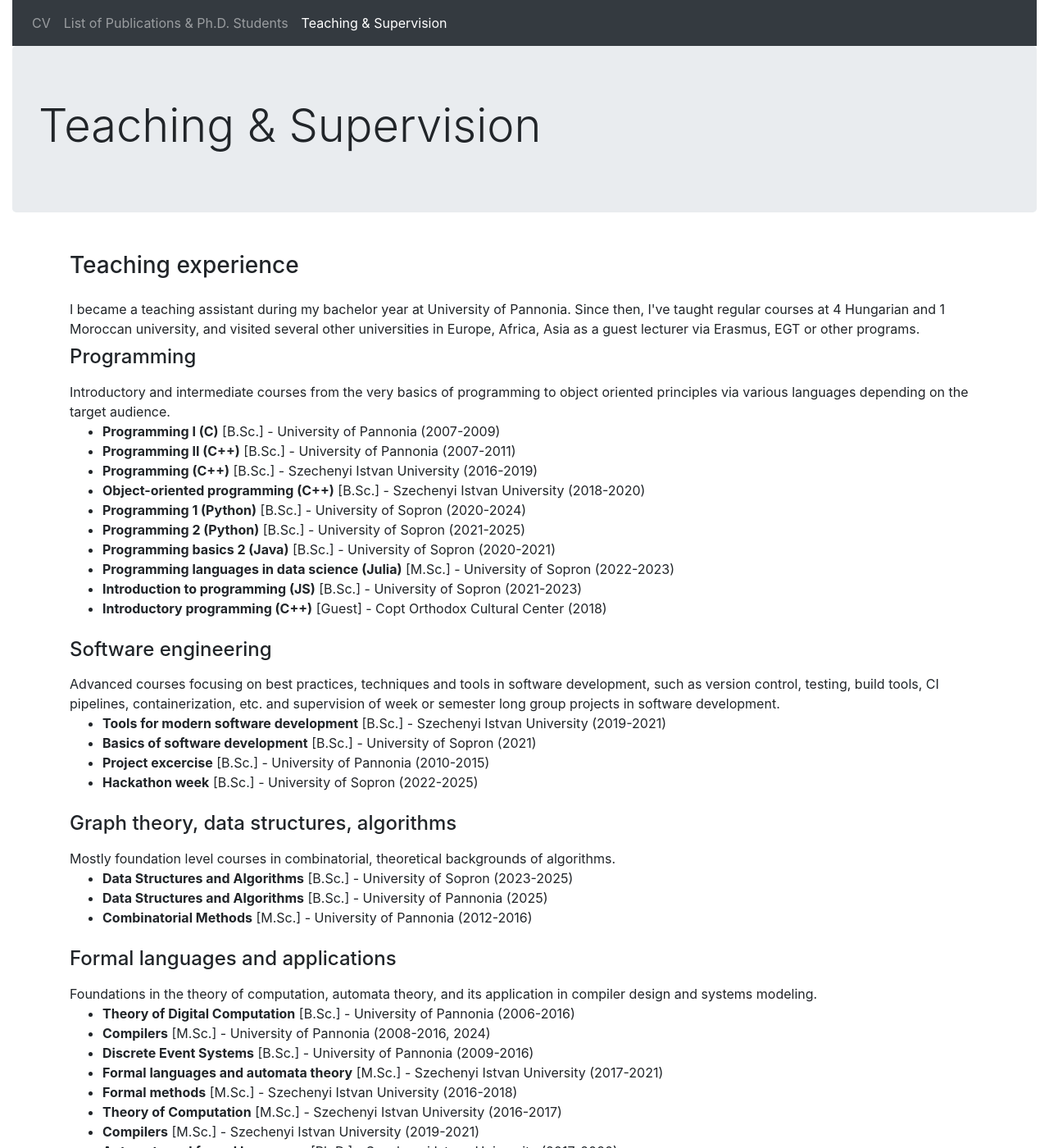
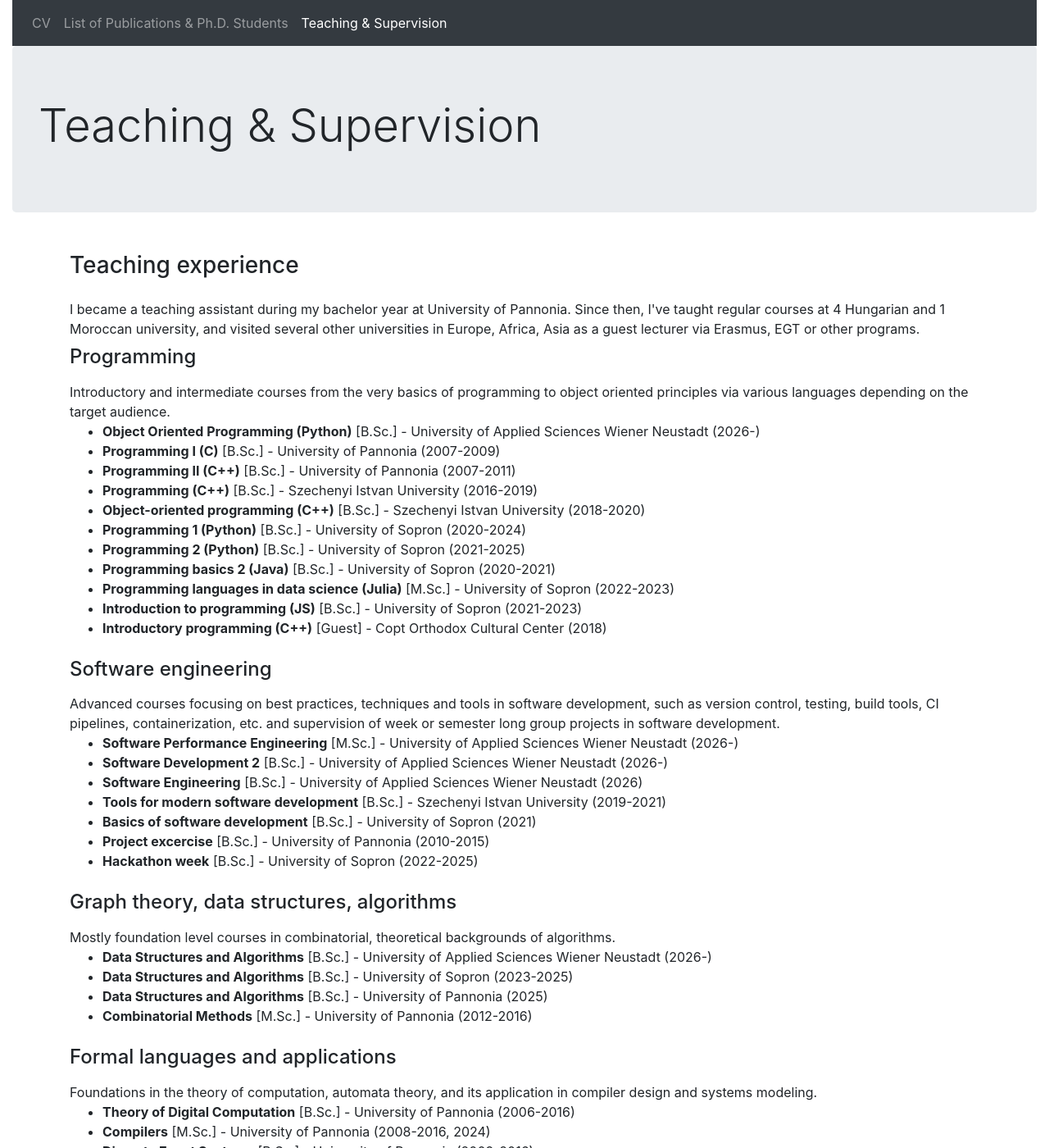
Before and after one commit to hegyhati/hegyhati.github.io, a Jekyll site: the page built from teaching_supervision.html, in a window 1280 px wide and 1400 px high. Shown: the whole window at 82% size. Built offline with Jekyll 4.4.1, drawn with Linux system fonts in a browser that asks for light colours.

Commit message:
Update teaching

```diff
--- a/_data/teaching.yaml
+++ b/_data/teaching.yaml
@@ -1,6 +1,12 @@
 - title: Programming
   description: Introductory and intermediate courses from the very basics of programming to object oriented principles via various languages depending on the target audience.
   courses:
+    - name: Object Oriented Programming (Python)
+      university: University of Applied Sciences Wiener Neustadt
+      level: B.Sc.
+      city: Wiener Neustadt
+      country: Austria
+      years: 2026-
     - name: Programming I (C)
       university: University of Pannonia
       level: B.Sc.
@@ -46,7 +52,7 @@
     - name: Programming languages in data science (Julia)
       university: University of Sopron
       level: M.Sc.
-      city: SopronApplied
+      city: Sopron
       country: Hungary
       years: 2022-2023
     - name: Introduction to programming (JS)
@@ -67,6 +73,24 @@
 - title: Software engineering
   description: Advanced courses focusing on best practices, techniques and tools in software development, such as version control, testing, build tools, CI pipelines, containerization, etc. and supervision of week or semester long group projects in software development.
   courses:
+    - name: Software Performance Engineering
+      university: University of Applied Sciences Wiener Neustadt
+      level: M.Sc.
+      city: Wiener Neustadt
+      country: Austria
+      years: 2026-
+    - name: Software Development 2
+      university: University of Applied Sciences Wiener Neustadt
+      level: B.Sc.
+      city: Wiener Neustadt
+      country: Austria
+      years: 2026-
+    - name: Software Engineering
+      university: University of Applied Sciences Wiener Neustadt
+      level: B.Sc.
+      city: Wiener Neustadt
+      country: Austria
+      years: 2026
     - name: Tools for modern software development
       university: Szechenyi Istvan University
       level: B.Sc.
@@ -96,6 +120,12 @@
 - title: Graph theory, data structures, algorithms
   description: Mostly foundation level courses in combinatorial, theoretical backgrounds of algorithms.
   courses:
+    - name: Data Structures and Algorithms
+      university: University of Applied Sciences Wiener Neustadt
+      level: B.Sc.
+      city: Wiener Neustadt
+      country: Austria
+      years: 2026-
     - name: Data Structures and Algorithms
       university: University of Sopron
       level: B.Sc.
```
